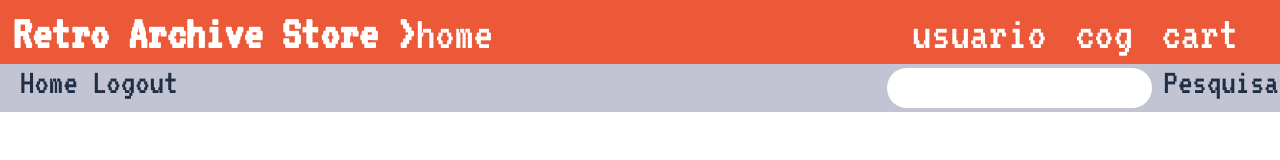
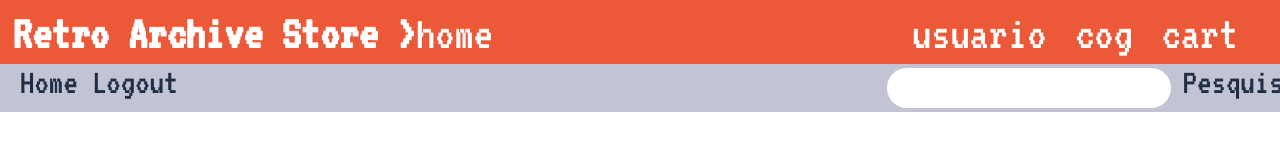
Before and after one commit to NotorioGrande/SCC019-2022-Web, a React (Create React App) app in the folder milestone_2/: page / in a window 1280 px wide. Shown: the top 160 px of the page. Built offline with nearby package versions, Linux system fonts and the light colour scheme; the HTML template or start-up script is replaced by a standard one.

Commit message:
padding adicionado no input de texto

```diff
--- a/milestone_2/package.json
+++ b/milestone_2/package.json
@@ -8,6 +8,7 @@
     "@testing-library/user-event": "^13.5.0",
     "react": "^18.2.0",
     "react-dom": "^18.2.0",
+    "react-router-dom": "^6.4.3",
     "react-scripts": "5.0.1",
     "web-vitals": "^2.1.4"
   },
--- a/milestone_2/src/components/Header.css
+++ b/milestone_2/src/components/Header.css
@@ -61,11 +61,6 @@ nav{
     right: 1%;
 }
 
-.pesquisa{
-
-    height: 100%;
-}
-
 .pesquisa > *{
     margin: 0 2%;
 }
@@ -76,4 +71,5 @@ nav{
     width: 35.5vw;
     font-size: 2.5vh;
     margin: 1%;
+    padding: 0 2.5%;
 }
```
Also changed, not shown: 1 other file (tests, documents, lock files or other folders).
